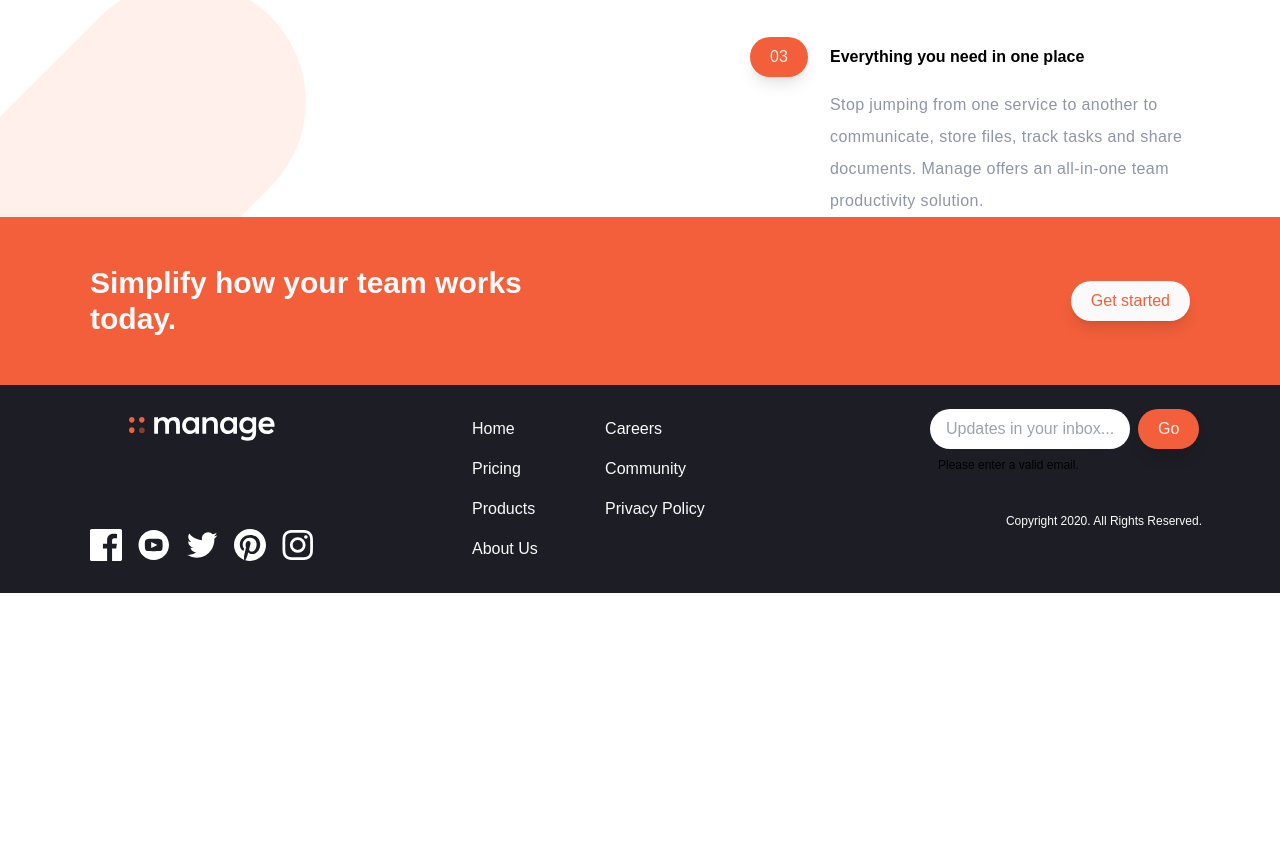
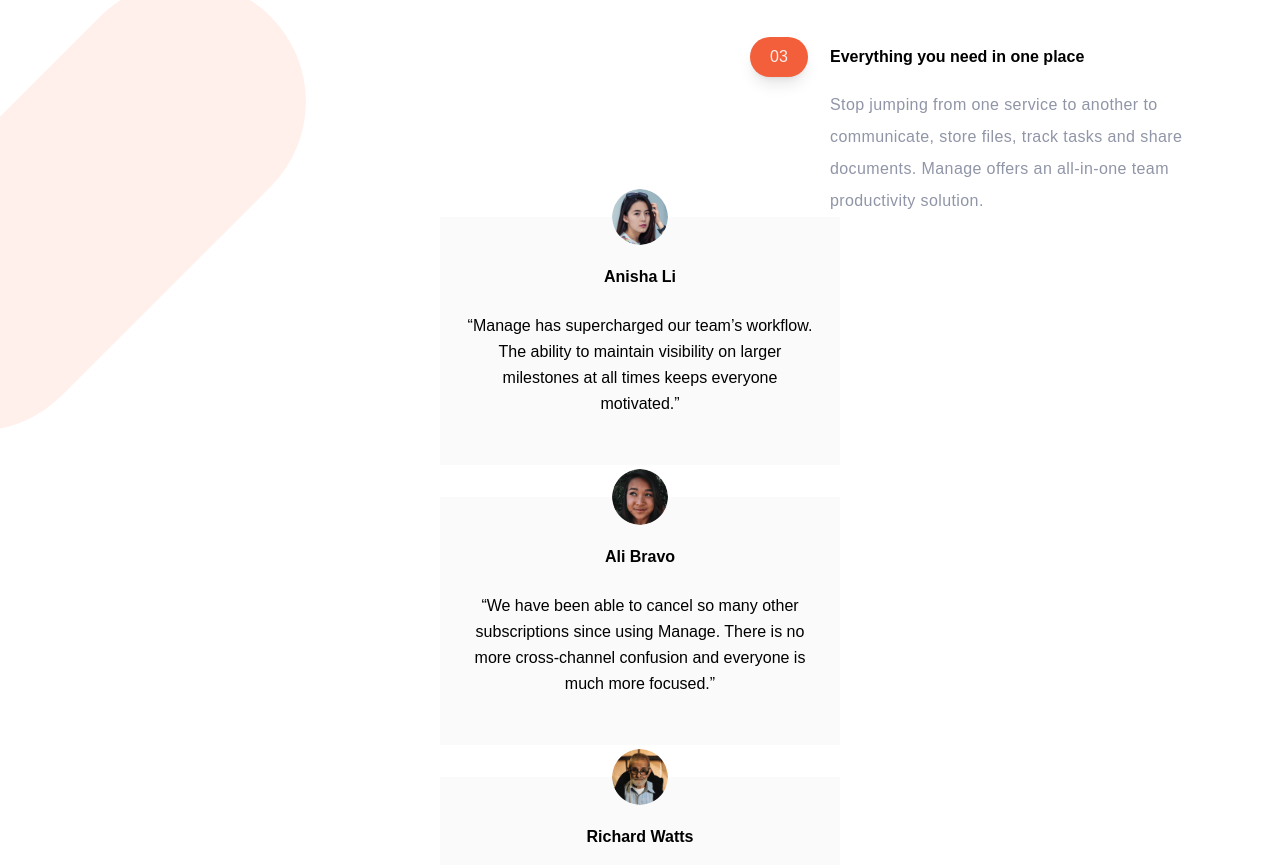
Before and after one commit to quinnasher/manage-landing-page, a React (Vite) app: page / in a window 1280 px wide. Shown: the part 515-1380 px from the top of the page. Before the commit the page ends 1108 px from the top, so only its background shows below. Built offline with nearby package versions, Linux system fonts and the light colour scheme.

Commit message:
added testimonial component

```diff
--- a/src/Pages/LandingPage.jsx
+++ b/src/Pages/LandingPage.jsx
@@ -1,13 +1,11 @@
 import Header from "../components/Header.jsx";
 import Footer from "../components/Footer.jsx";
-import pageBg from "../images/bg-simplify-section-desktop.svg";
 import OurService from "../components/OurService.jsx";
 import ourServiceData from "../data/ourServiceData.js";
-import { useState } from "react";
+import testimonialData from "../data/testimonialData.js";
+import Testimonial from "../components/Testimonial.jsx";
 
 function LandingPage() {
-  const [addMarginB, setMarginB] = useState(0);
-
   return (
     <div className={" relative mx-auto mt-4 w-375 md:w-1300"}>
       {/*  Absolute positioning is used to add background images to follow the design. A more
@@ -26,7 +24,6 @@ function LandingPage() {
         <Header />
 
         {/*    Services section*/}
-        <div>
         {ourServiceData.map((service, index) => (
           // eslint-disable-next-line react/jsx-key
           <div className={index !== ourServiceData.length - 1 ? "mb-9 " : ""}>
@@ -34,8 +31,8 @@ function LandingPage() {
           </div>
         ))}
       </div>
-      </div>
       <div>
+        <Testimonial testimonial={testimonialData} />
         <Footer />
       </div>
     </div>
--- a/src/components/Testimonial.jsx
+++ b/src/components/Testimonial.jsx
@@ -1,5 +1,33 @@
 function Testimonial(props) {
-  return <div></div>;
+  function previousImage() {}
+
+  function nextImage() {}
+
+  return (
+    <div>
+      {/* eslint-disable-next-line react/prop-types */}
+      {props.testimonial.map((testimonial) => (
+        <section
+          className={
+            "md:w-400 relative mx-auto mb-8 flex w-360 flex-col items-center justify-center bg-VeryLightGray px-6 py-12"
+          }
+          key={testimonial.id}
+        >
+          <img
+            className={"absolute -top-7 h-14 w-14 rounded-full"}
+            src={testimonial.image}
+            alt=""
+          />
+          <h2 className={"mb-6 font-700"}>{testimonial.name}</h2>
+          <div>
+            <p className={"text-center leading-relaxed tracking-normal"}>
+              {testimonial.testimony}
+            </p>
+          </div>
+        </section>
+      ))}
+    </div>
+  );
 }
 
 export default Testimonial;
--- a/src/data/testimonialData.js
+++ b/src/data/testimonialData.js
@@ -1,12 +1,21 @@
+import anishaImg from "../images/avatar-anisha.png";
+import aliImg from "../images/avatar-ali.png";
+import richardIMg from "../images/avatar-richard.png";
+import shaniaImg from "../images/avatar-shanai.png";
+
 const data = [
   {
     name: "Anisha Li",
+    image: anishaImg,
+    id: "01",
     testimony:
       "“Manage has supercharged our team’s workflow. The ability to maintain \n" +
       "  visibility on larger milestones at all times keeps everyone motivated.”",
   },
   {
     name: "Ali Bravo",
+    image: aliImg,
+    id: "02",
     testimony:
       "“We have been able to cancel so many other subscriptions since using \n" +
       "  Manage. There is no more cross-channel confusion and everyone is much \n" +
@@ -14,14 +23,20 @@ const data = [
   },
   {
     name: "Richard Watts",
+    image: richardIMg,
+    id: "03",
     testimony:
       "“Manage allows us to provide structure and process. It keeps us organized \n" +
       "  and focused. I can’t stop recommending them to everyone I talk to!”",
   },
   {
     name: "Shanai Gough",
+    image: shaniaImg,
+    id: "04",
     testimony:
       "“Their software allows us to track, manage and collaborate on our projects \n" +
       "  from anywhere. It keeps the whole team in-sync without being intrusive.”",
   },
 ];
+
+export default data;
--- a/tailwind.config.js
+++ b/tailwind.config.js
@@ -34,6 +34,7 @@ export default {
         340: "340px",
         330: "330px",
         300: "300px",
+        400: "400px",
         450: "450px",
         260: "260px",
         200: "200px",
```
Lines whose indentation alone changed are shown as unchanged.
